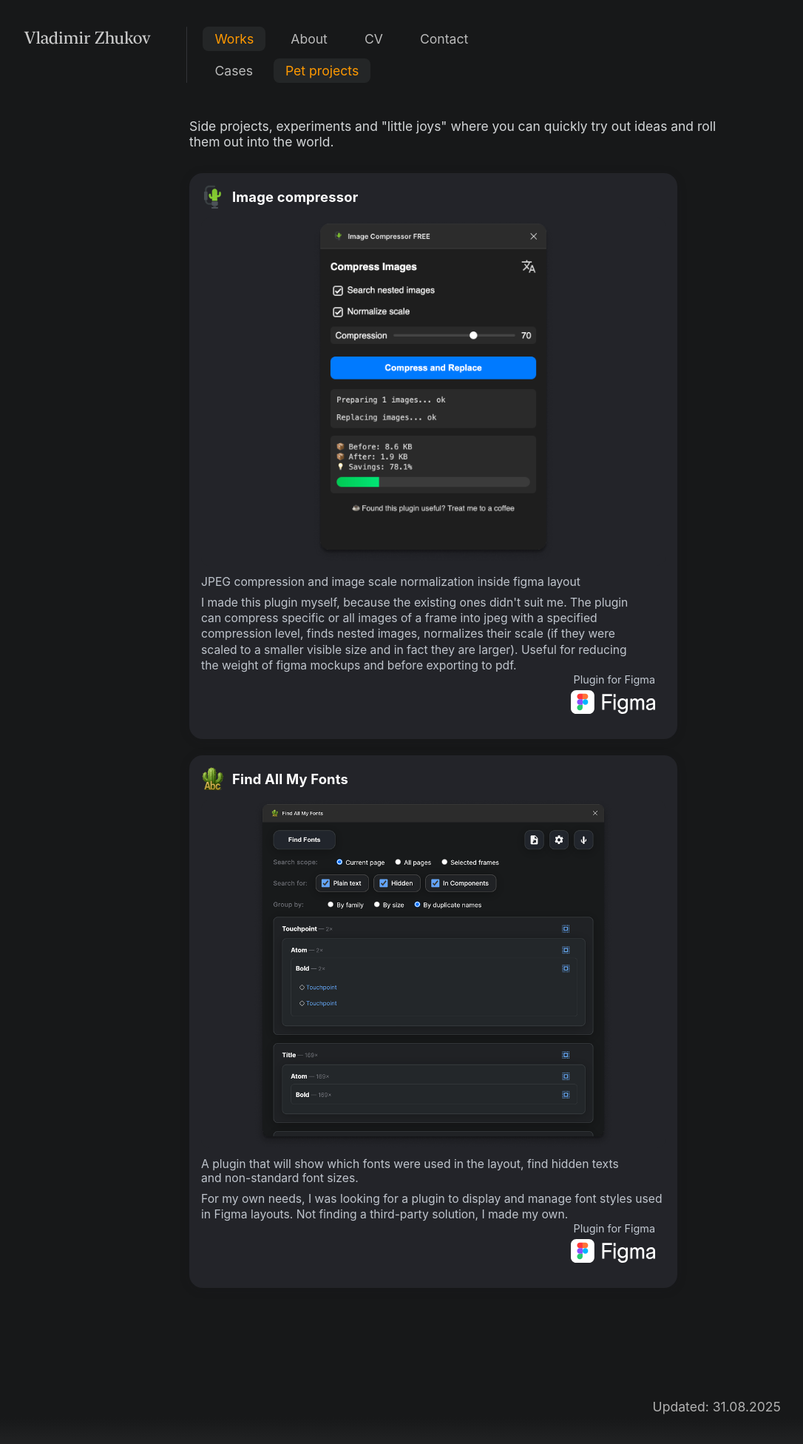
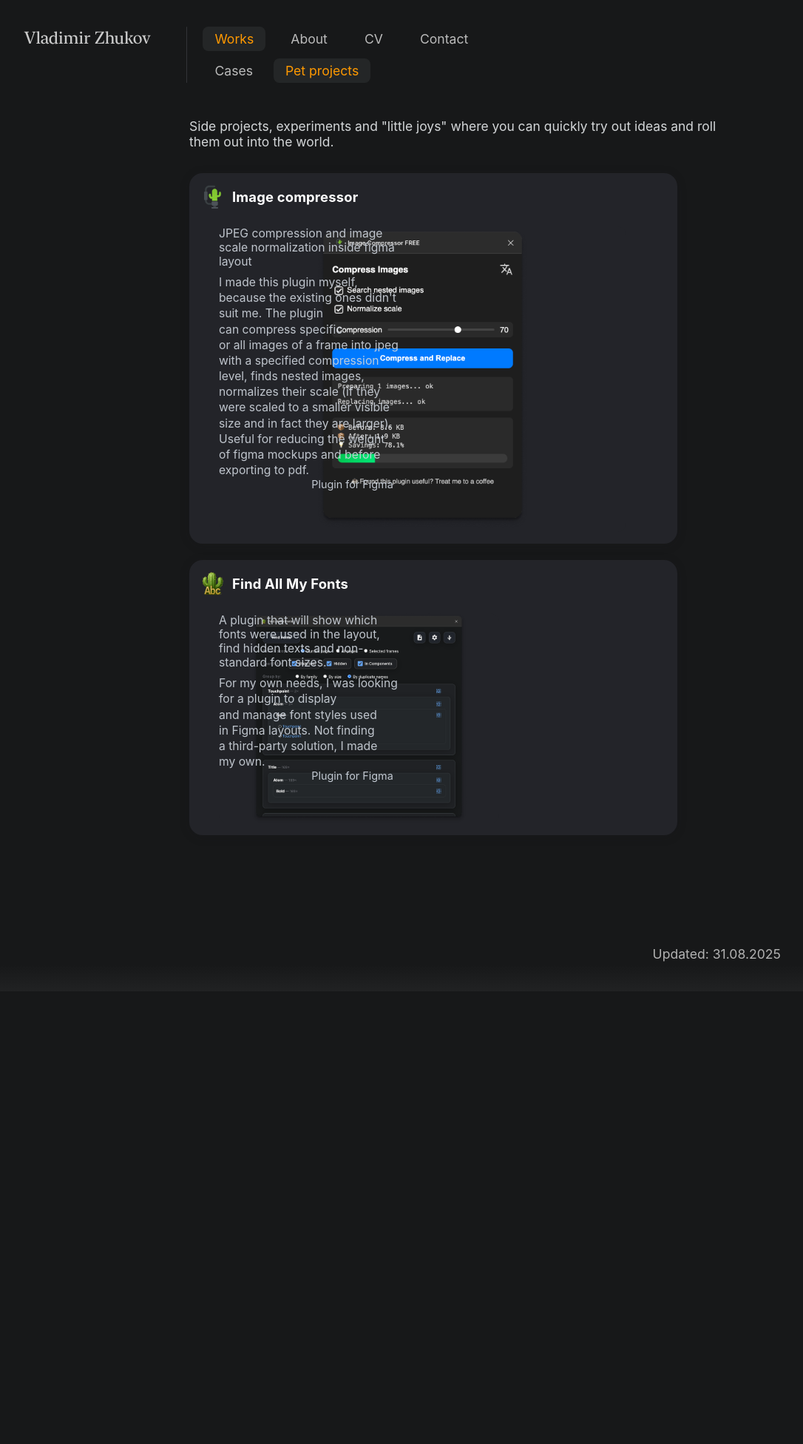
Before and after one commit to uxiscool/experience, a Jekyll site: the page built from pet-projects.md, in a window 1280 px wide. Shown: the whole page at 74% size, without its empty margins (24-1110 px from the left). Built offline with Jekyll 4.4.1, drawn with Linux system fonts in a browser that asks for light colours; after the commit the page ends 1340 px from its top, so only the background shows below that.

Commit message:
Add files via upload

```diff
--- a/css/main.css
+++ b/css/main.css
@@ -402,9 +402,9 @@
 }
 
 /* Карточка */
-.pp-card {
+/* Карточка — GRID на самой карточке (без .pp-body) */
+.pp-card{
   display:grid;
-  grid-template-rows:auto 1fr;
   gap:12px;
   background:#232429;
   border-radius:18px;
@@ -413,8 +413,51 @@
   min-height:220px;
   min-width:0;
   container-type:inline-size;
-  width:100%; /* трек задаёт 660px */
+  width:100%;
+
+  /* две колонки: слева медиа, справа контент */
+  grid-template-columns:minmax(0,1fr) minmax(0,1.25fr);
+  grid-template-areas:
+    "header header"
+    "media  side";
+  align-items:stretch;
 }
+
+/* Привязываем элементы к областям */
+.pp-header{ grid-area:header; }
+.pp-media, .pp-media-link{ grid-area:media; }
+.pp-side{
+  grid-area:side;
+  display:grid;
+  grid-template-rows:1fr auto; /* текст тянется, футер внизу */
+  min-width:0;
+  align-self:stretch;
+}
+
+/* Мобильная карточка: одна колонка */
+@container (max-width:700px){
+  .pp-card{
+    grid-template-columns:1fr;
+    grid-template-areas:
+      "header"
+      "media"
+      "side";
+  }
+}
+
+/* Фолбэк, если нет container queries */
+@supports not (container-type:inline-size){
+  @media (max-width:700px){
+    .pp-card{
+      grid-template-columns:1fr;
+      grid-template-areas:
+        "header"
+        "media"
+        "side";
+    }
+  }
+}
+
 
 /* Шапка */
 .pp-header{
```
